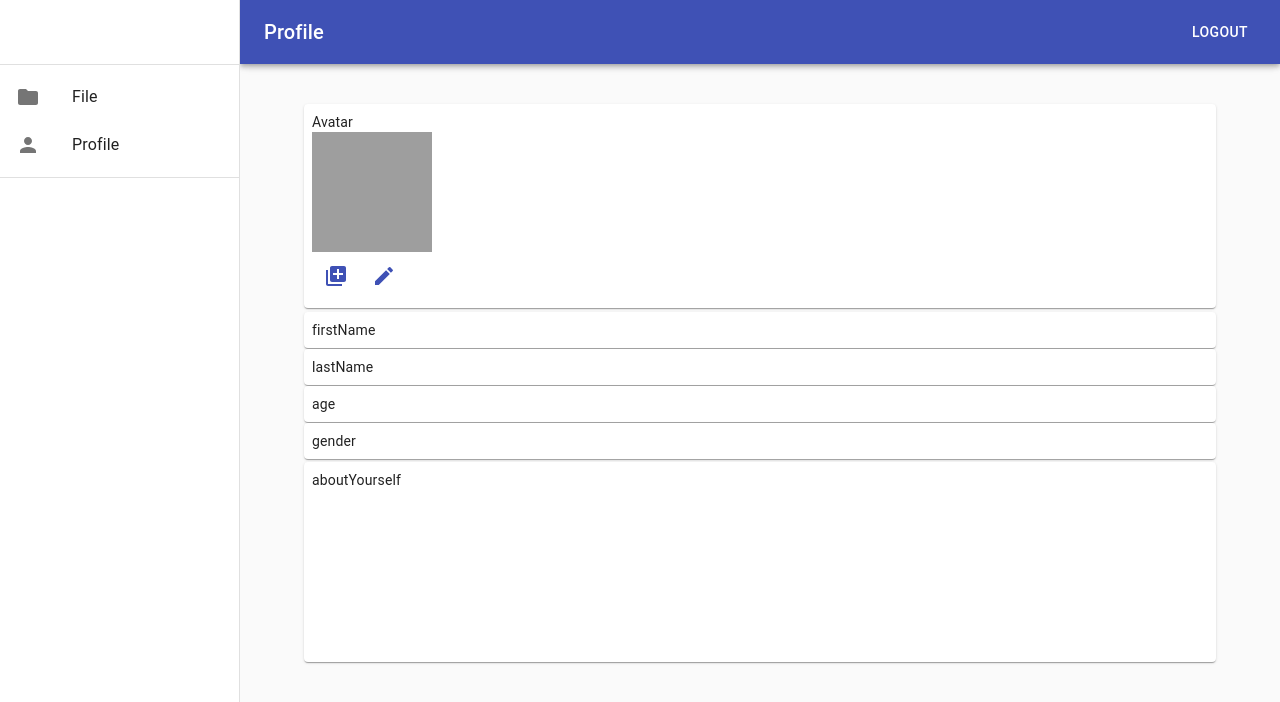
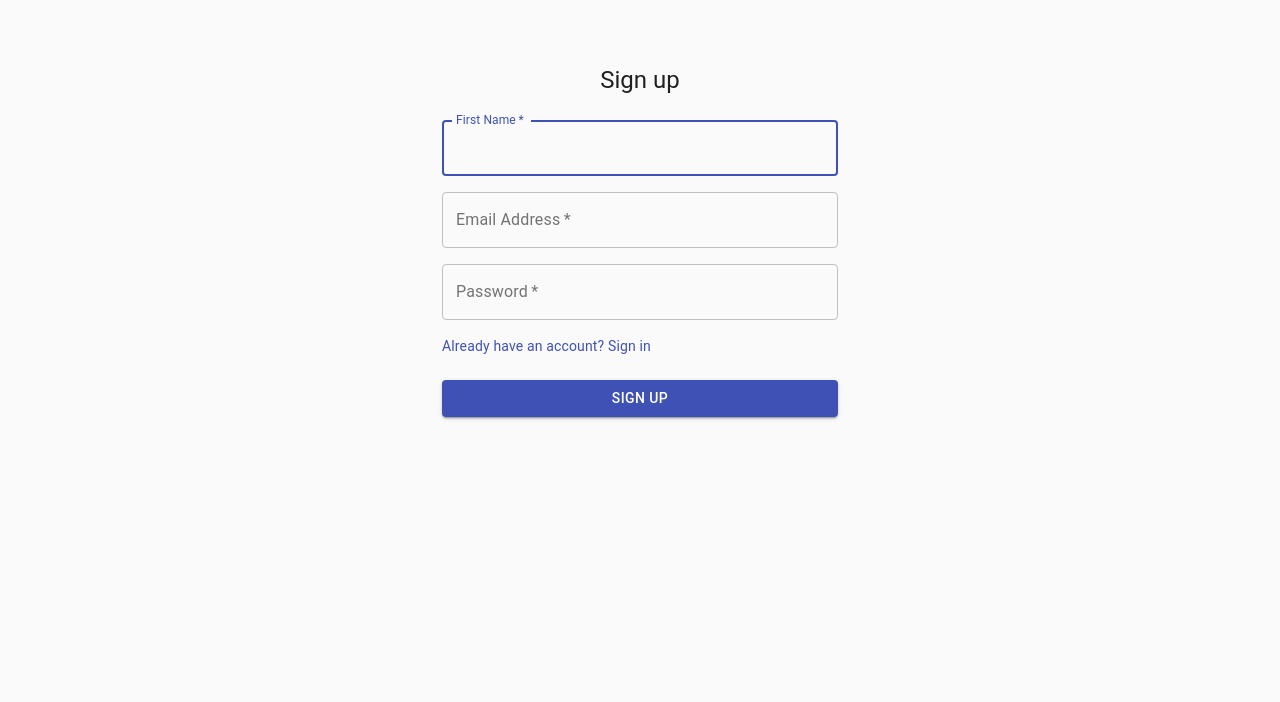
Before and after one commit to IgorPestov/frontend-applacation, a React (Create React App) app: page / in a window 1280 px wide. Shown: the top 702 px of the page. Built offline with nearby package versions, Linux system fonts and the light colour scheme; grey boxes are pictures that could not be loaded.

Commit message:
done Router signUp

```diff
--- a/src/App.js
+++ b/src/App.js
@@ -1,12 +1,12 @@
 import React from "react";
 import SignIn from "./components/signIn";
 import Profile from "./components/profile";
-
+import SignUp from "./components/signUp"
 function App() {
 
   return (
     <div>
-     <Profile/>
+     <SignUp/>
     </div>
   );
 }
--- a/src/components/signIn/signIn.js
+++ b/src/components/signIn/signIn.js
@@ -10,7 +10,7 @@ import { makeStyles } from "@material-ui/core/styles";
 import Container from "@material-ui/core/Container";
 import APIHelper from "../../APIHelper";
 
-
+import SignUp from "../signUp/signUp"
 
 const useStyles = makeStyles((theme) => ({
   paper: {
@@ -37,6 +37,7 @@ export default function SignIn() {
   const [email, setEmail] = useState("");
   const [password, setPassword] = useState("");
   const [user, setUser] = useState([]);
+  const [err, setErr] = useState(null);
 
   const handleSubmit = (event) => {
     event.preventDefault();
@@ -44,9 +45,14 @@ export default function SignIn() {
     signInUser(email, password)
   }
   const signInUser = async (email, password) => {
-
+    try {
       const user = await APIHelper.signInUser(email, password)
-      setUser(user)
+      if(user) {
+        setUser(user)
+      }
+    } catch(err) {
+      setErr(err.response)
+    }
   }
 
   const classes = useStyles();
@@ -55,6 +61,7 @@ export default function SignIn() {
       <Container component="main" maxWidth="xs">
         <CssBaseline />
         <div className={classes.paper}>
+          {err && <span>{err.data.message}</span>}
           <form className={classes.form} noValidate onSubmit={handleSubmit}>
             <TextField
               onChange={({ target }) => setEmail(target.value)}
@@ -97,7 +104,7 @@ export default function SignIn() {
               </Grid>
               <Grid item>
                 <Link href="#" variant="body2">
-                  {"Don't have an account? Sign Up"}
+                  Don't have an account? Sign Up
                 </Link>
               </Grid>
             </Grid>
--- a/src/components/signUp/signUp.js
+++ b/src/components/signUp/signUp.js
@@ -1,13 +1,14 @@
-import React from "react";
+import React, { useState, useReducer } from "react";
 import Button from "@material-ui/core/Button";
 import CssBaseline from "@material-ui/core/CssBaseline";
 import TextField from "@material-ui/core/TextField";
-import Link from '@material-ui/core/Link';
+import Link from "@material-ui/core/Link";
 import Grid from "@material-ui/core/Grid";
 import Box from "@material-ui/core/Box";
 import Typography from "@material-ui/core/Typography";
 import { makeStyles } from "@material-ui/core/styles";
 import Container from "@material-ui/core/Container";
+import APIHelper from "../../APIHelper";
 
 const useStyles = makeStyles((theme) => ({
   paper: {
@@ -30,6 +31,25 @@ const useStyles = makeStyles((theme) => ({
 }));
 
 export default function SignUp(props) {
+  const [email, setEmail] = useState("");
+  const [password, setPassword] = useState("");
+  const [firstName, setFirstName] = useState("");
+  const [user, setUser] = useState([]);
+  const [err, setErr] = useState(null);
+
+  const handleSubmit = (event) => {
+    event.preventDefault();
+     signUpUser(email, password,firstName)
+  };
+  const signUpUser = async (email, password, firstName) => {
+    try {
+      const user = await APIHelper.signUpUser(email, password, firstName);
+      setUser(user);
+    } catch (err) {
+      setErr(err.response);
+      console.log(err.response);
+    }
+  };
 
   const classes = useStyles();
 
@@ -40,10 +60,12 @@ export default function SignUp(props) {
         <Typography component="h1" variant="h5">
           Sign up
         </Typography>
-        <form className={classes.form} noValidate>
+        {err && <span>{err.data.message}</span>}
+        <form className={classes.form} noValidate onSubmit={handleSubmit}>
           <Grid container spacing={2}>
             <Grid item xs={12}>
               <TextField
+                onChange={({ target }) => setFirstName(target.value)}
                 autoComplete="fname"
                 name="firstName"
                 variant="outlined"
@@ -56,6 +78,7 @@ export default function SignUp(props) {
             </Grid>
             <Grid item xs={12}>
               <TextField
+                onChange={({ target }) => setEmail(target.value)}
                 variant="outlined"
                 required
                 fullWidth
@@ -67,6 +90,7 @@ export default function SignUp(props) {
             </Grid>
             <Grid item xs={12}>
               <TextField
+                onChange={({ target }) => setPassword(target.value)}
                 variant="outlined"
                 required
                 fullWidth
```
